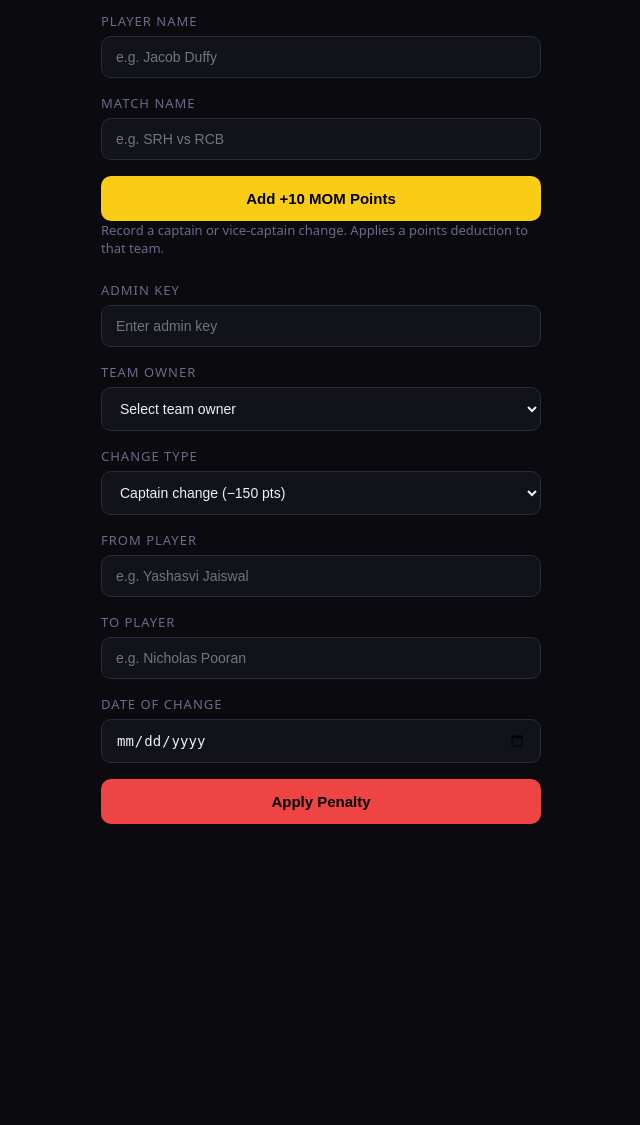
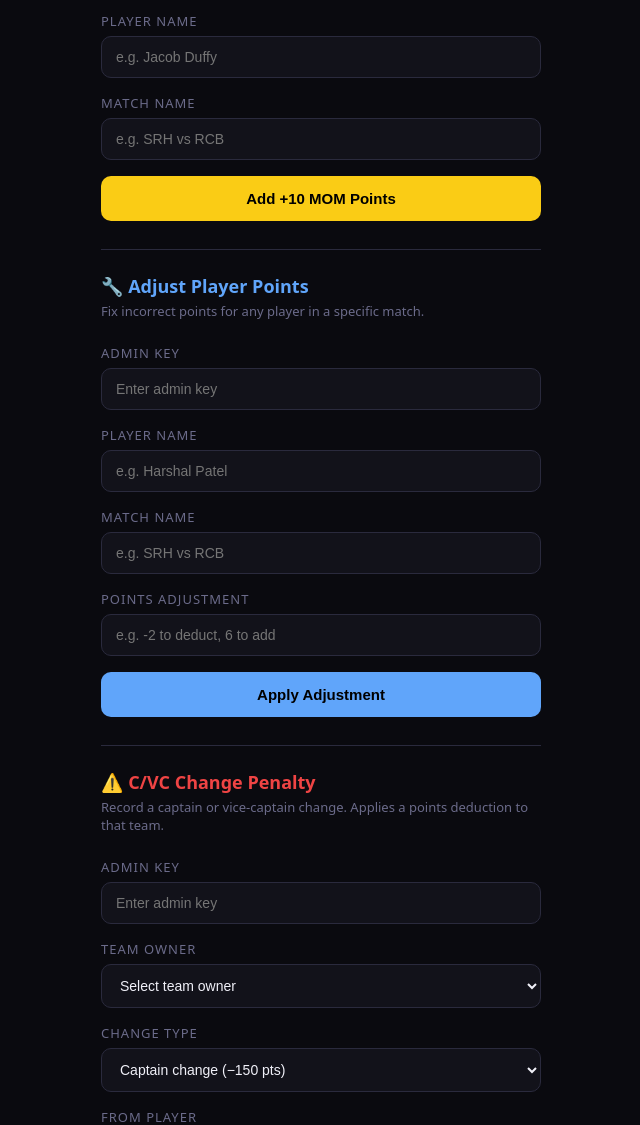
Before and after one commit to NiharM1227/yeh-main-kar-leta-hun-backend, a Flask app: page /admin in a window 1280 px wide. Shown: the part 846-1971 px from the top of the page, without its empty margins (319-959 px from the left). Before the commit the page ends 1670 px from the top, so only its background shows below. Run offline with Flask 3, Linux system fonts and the light colour scheme; some libraries are stand-ins or nearby versions.

Commit message:
Update admin.html

```diff
--- a/templates/admin.html
+++ b/templates/admin.html
@@ -202,6 +202,69 @@ async function addMomPoints() {
   }
 }
 </script>
+
+<div style="border-top:1px solid #2a2a3d;margin:28px 0 24px;"></div>
+<h2 style="color:#60a5fa;font-size:18px;margin-bottom:4px;">🔧 Adjust Player Points</h2>
+<p>Fix incorrect points for any player in a specific match.</p>
+
+<label>Admin Key</label>
+<input type="password" id="adj-admin-key" placeholder="Enter admin key">
+
+<label>Player Name</label>
+<input type="text" id="adj-player" placeholder="e.g. Harshal Patel">
+
+<label>Match Name</label>
+<input type="text" id="adj-match" placeholder="e.g. SRH vs RCB">
+
+<label>Points Adjustment</label>
+<input type="number" id="adj-points" placeholder="e.g. -2 to deduct, 6 to add">
+
+<button class="btn" id="adj-btn" onclick="adjustPoints()" style="background:#60a5fa;color:#000;">Apply Adjustment</button>
+<div class="result" id="adj-result" style="margin-top:16px;display:none;"></div>
+
+<script>
+async function adjustPoints() {
+  const key = document.getElementById('adj-admin-key').value.trim();
+  const player = document.getElementById('adj-player').value.trim();
+  const match = document.getElementById('adj-match').value.trim();
+  const adjustment = parseFloat(document.getElementById('adj-points').value);
+  const resultEl = document.getElementById('adj-result');
+  const btn = document.getElementById('adj-btn');
+
+  if (!key) { alert('Enter admin key'); return; }
+  if (!player || !match) { alert('Enter player and match name'); return; }
+  if (isNaN(adjustment)) { alert('Enter a valid number'); return; }
+
+  btn.disabled = true;
+  try {
+    const res = await fetch('/api/adjust-points', {
+      method: 'POST',
+      headers: { 'X-Admin-Key': key, 'Content-Type': 'application/json' },
+      body: JSON.stringify({ player, match, adjustment })
+    });
+    const data = await res.json();
+    btn.disabled = false;
+    resultEl.style.display = 'block';
+    if (data.success) {
+      resultEl.className = 'result success';
+      resultEl.innerHTML = `<h3>✅ Done</h3>
+        <div class="player-row"><span>${data.player}</span><span>${data.old_pts} → <strong>${data.new_pts} pts</strong></span></div>
+        <div class="player-row"><span>Match</span><span>${data.match}</span></div>`;
+    } else {
+      resultEl.className = 'result error';
+      resultEl.innerHTML = `<h3>❌ Error</h3><p>${data.error}</p>`;
+    }
+  } catch(err) {
+    btn.disabled = false;
+    resultEl.style.display = 'block';
+    resultEl.className = 'result error';
+    resultEl.innerHTML = `<h3>❌ Connection error</h3><p>${err.message}</p>`;
+  }
+}
+</script>
+
+<div style="border-top:1px solid #2a2a3d;margin:28px 0 24px;"></div>
+<h2 style="color:#ef4444;font-size:18px;margin-bottom:4px;">⚠️ C/VC Change Penalty</h2>
 <p>Record a captain or vice-captain change. Applies a points deduction to that team.</p>
 
 <label>Admin Key</label>
```
